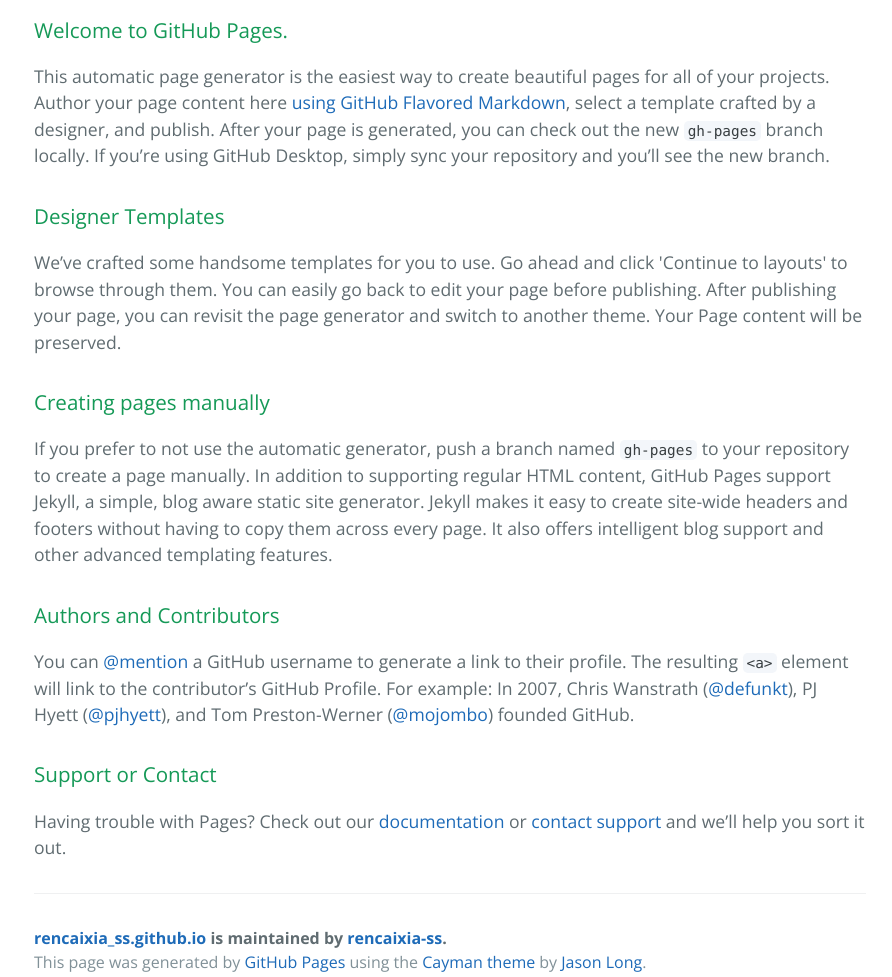
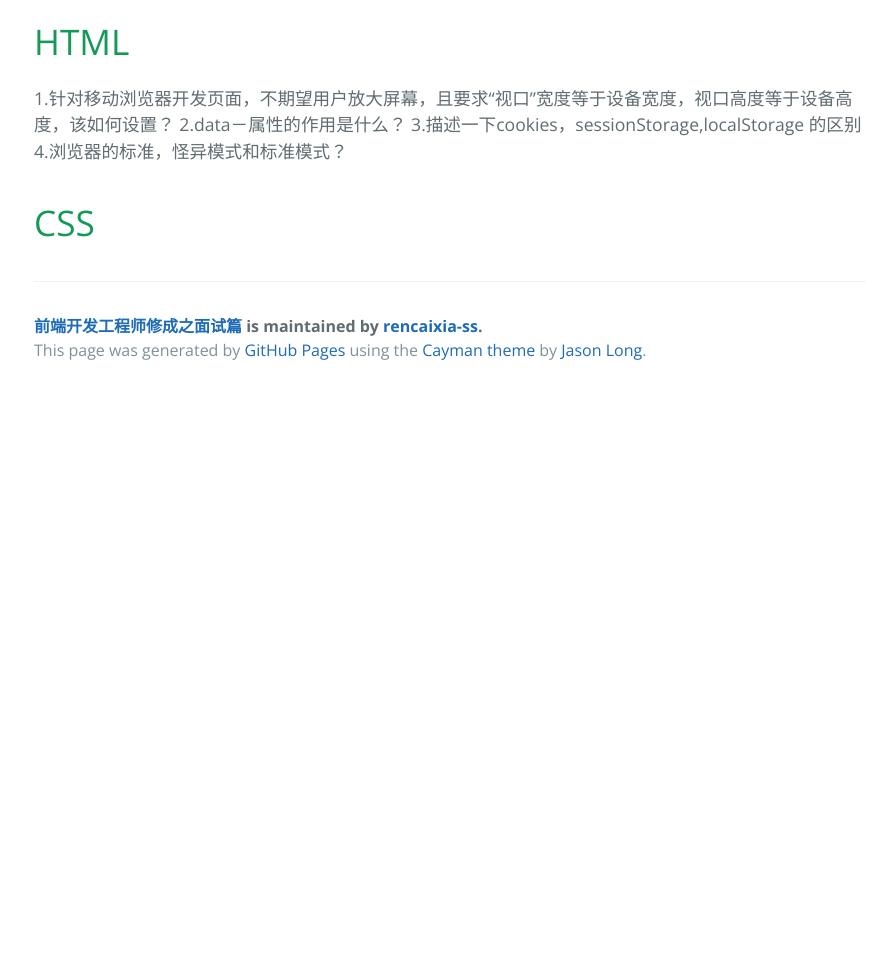
Before and after one commit to rencaixia-ss/-, a plain HTML site: page index.html in a window 1280 px wide. Shown: the part 400-1377 px from the top of the page, without its empty margins (190-1082 px from the left). After the commit the page ends 800 px from the top, so only its background shows below. Drawn offline with nearby package versions, Linux system fonts and the light colour scheme.

```diff
--- a/index.html
+++ b/index.html
@@ -2,7 +2,7 @@
 <html lang="en-us">
   <head>
     <meta charset="UTF-8">
-    <title>rencaixia_ss.github.io by rencaixia-ss</title>
+    <title>前端开发工程师修成之面试篇 by rencaixia-ss</title>
     <meta name="viewport" content="width=device-width, initial-scale=1">
     <link rel="stylesheet" type="text/css" href="stylesheets/normalize.css" media="screen">
     <link href='https://fonts.googleapis.com/css?family=Open+Sans:400,700' rel='stylesheet' type='text/css'>
@@ -11,7 +11,7 @@
   </head>
   <body>
     <section class="page-header">
-      <h1 class="project-name">rencaixia_ss.github.io</h1>
+      <h1 class="project-name">前端开发工程师修成之面试篇</h1>
       <h2 class="project-tagline">前端开发工程师修成之路</h2>
       <a href="https://github.com/rencaixia-ss/-" class="btn">View on GitHub</a>
       <a href="https://github.com/rencaixia-ss/-/zipball/master" class="btn">Download .zip</a>
@@ -19,33 +19,19 @@
     </section>
 
     <section class="main-content">
-      <h3>
-<a id="welcome-to-github-pages" class="anchor" href="#welcome-to-github-pages" aria-hidden="true"><span aria-hidden="true" class="octicon octicon-link"></span></a>Welcome to GitHub Pages.</h3>
+      <h1>
+<a id="html" class="anchor" href="#html" aria-hidden="true"><span aria-hidden="true" class="octicon octicon-link"></span></a>HTML</h1>
 
-<p>This automatic page generator is the easiest way to create beautiful pages for all of your projects. Author your page content here <a href="https://guides.github.com/features/mastering-markdown/">using GitHub Flavored Markdown</a>, select a template crafted by a designer, and publish. After your page is generated, you can check out the new <code>gh-pages</code> branch locally. If you’re using GitHub Desktop, simply sync your repository and you’ll see the new branch.</p>
+<p>1.针对移动浏览器开发页面，不期望用户放大屏幕，且要求“视口”宽度等于设备宽度，视口高度等于设备高度，该如何设置？
+2.data－属性的作用是什么？
+3.描述一下cookies，sessionStorage,localStorage 的区别
+4.浏览器的标准，怪异模式和标准模式？</p>
 
-<h3>
-<a id="designer-templates" class="anchor" href="#designer-templates" aria-hidden="true"><span aria-hidden="true" class="octicon octicon-link"></span></a>Designer Templates</h3>
-
-<p>We’ve crafted some handsome templates for you to use. Go ahead and click 'Continue to layouts' to browse through them. You can easily go back to edit your page before publishing. After publishing your page, you can revisit the page generator and switch to another theme. Your Page content will be preserved.</p>
-
-<h3>
-<a id="creating-pages-manually" class="anchor" href="#creating-pages-manually" aria-hidden="true"><span aria-hidden="true" class="octicon octicon-link"></span></a>Creating pages manually</h3>
-
-<p>If you prefer to not use the automatic generator, push a branch named <code>gh-pages</code> to your repository to create a page manually. In addition to supporting regular HTML content, GitHub Pages support Jekyll, a simple, blog aware static site generator. Jekyll makes it easy to create site-wide headers and footers without having to copy them across every page. It also offers intelligent blog support and other advanced templating features.</p>
-
-<h3>
-<a id="authors-and-contributors" class="anchor" href="#authors-and-contributors" aria-hidden="true"><span aria-hidden="true" class="octicon octicon-link"></span></a>Authors and Contributors</h3>
-
-<p>You can <a href="https://help.github.com/articles/basic-writing-and-formatting-syntax/#mentioning-users-and-teams" class="user-mention">@mention</a> a GitHub username to generate a link to their profile. The resulting <code>&lt;a&gt;</code> element will link to the contributor’s GitHub Profile. For example: In 2007, Chris Wanstrath (<a href="https://github.com/defunkt" class="user-mention">@defunkt</a>), PJ Hyett (<a href="https://github.com/pjhyett" class="user-mention">@pjhyett</a>), and Tom Preston-Werner (<a href="https://github.com/mojombo" class="user-mention">@mojombo</a>) founded GitHub.</p>
-
-<h3>
-<a id="support-or-contact" class="anchor" href="#support-or-contact" aria-hidden="true"><span aria-hidden="true" class="octicon octicon-link"></span></a>Support or Contact</h3>
-
-<p>Having trouble with Pages? Check out our <a href="https://help.github.com/pages">documentation</a> or <a href="https://github.com/contact">contact support</a> and we’ll help you sort it out.</p>
+<h1>
+<a id="css" class="anchor" href="#css" aria-hidden="true"><span aria-hidden="true" class="octicon octicon-link"></span></a>CSS</h1>
 
       <footer class="site-footer">
-        <span class="site-footer-owner"><a href="https://github.com/rencaixia-ss/-">rencaixia_ss.github.io</a> is maintained by <a href="https://github.com/rencaixia-ss">rencaixia-ss</a>.</span>
+        <span class="site-footer-owner"><a href="https://github.com/rencaixia-ss/-">前端开发工程师修成之面试篇</a> is maintained by <a href="https://github.com/rencaixia-ss">rencaixia-ss</a>.</span>
 
         <span class="site-footer-credits">This page was generated by <a href="https://pages.github.com">GitHub Pages</a> using the <a href="https://github.com/jasonlong/cayman-theme">Cayman theme</a> by <a href="https://twitter.com/jasonlong">Jason Long</a>.</span>
       </footer>
```
Also changed, not shown: params.json (+2 -2 lines).
